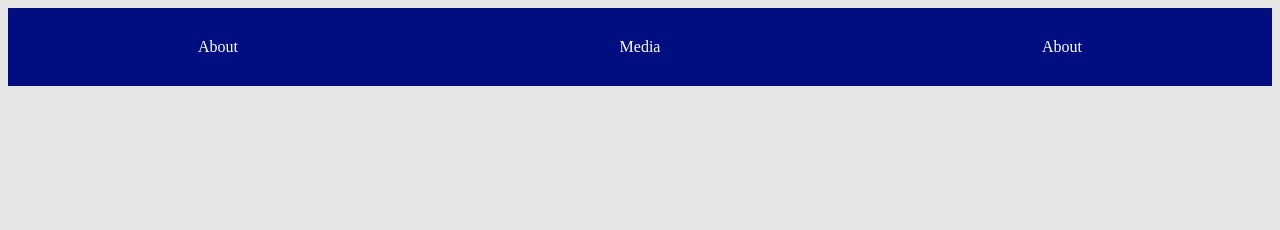
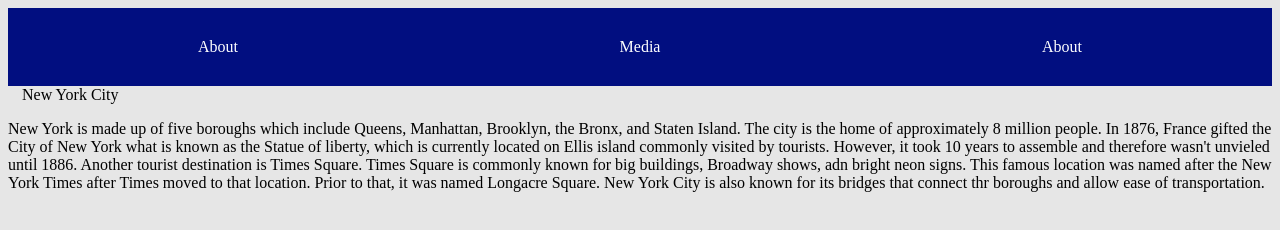
Before and after one commit to allenmathews/newyorkcityblog, a plain HTML site: page index.html in a window 1280 px wide. Drawn offline with Linux system fonts and the light colour scheme.

Commit message:
second commit

```diff
--- a/index.html
+++ b/index.html
@@ -17,6 +17,19 @@
             <li><a href="#">About</a></li>
         </ul>
     </nav>
+    <header>
+        New York City
+    </header>
+    <main>
+        <section>
+            <artcile>
+                <p>New York is made up of five boroughs which include Queens, Manhattan, Brooklyn, the Bronx, and Staten Island. The city is the home of approximately 8 million people. In 1876, France gifted the City of New York what is known as the Statue
+                    of liberty, which is currently located on Ellis island commonly visited by tourists. However, it took 10 years to assemble and therefore wasn't unvieled until 1886. Another tourist destination is Times Square. Times Square is commonly
+                    known for big buildings, Broadway shows, adn bright neon signs. This famous location was named after the New York Times after Times moved to that location. Prior to that, it was named Longacre Square. New York City is also known for
+                    its bridges that connect thr boroughs and allow ease of transportation.</p>
+            </artcile>
+        </section>
+    </main>
 </body>
 
 </html>
```
